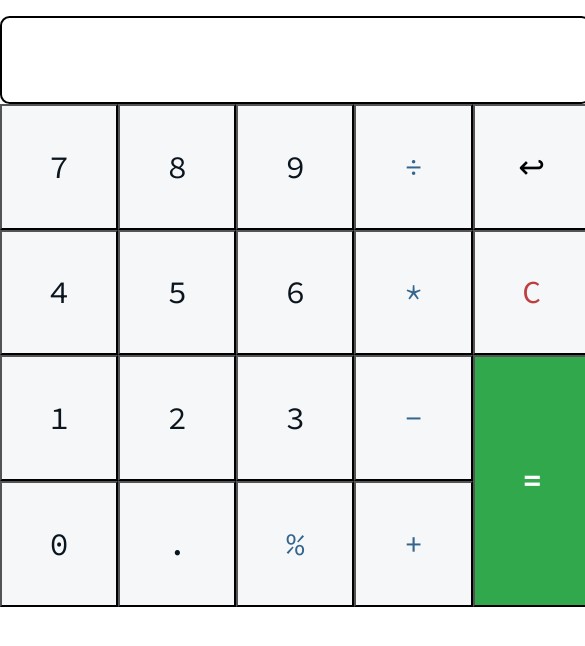
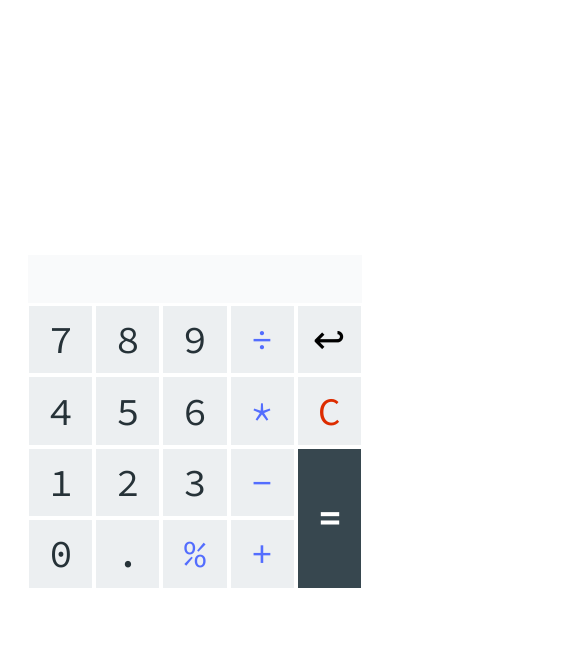
Before and after one commit to clavierbulb-green/JS-Calculator, a plain HTML site: page index.html in a window 390 px wide. Shown: the top 646 px of the page, 585 px wide, since content can reach past the window. Drawn offline with Linux system fonts and the light colour scheme.

Commit message:
Remove tooltips, improve UI
Center calculator on portrait-oriented screens

To be easier of the eyes:
* Increase size of calculator,
* Change color theme to a light-blue and
* Increase font-size and spacing of buttons/display text.

Remove tooltips that hid partially behind buttons, and were crowding the screen
on small screens.

Font-sizes tied to vw or vh so that text doesn't overflow buttons at
small screen-sizes.

```diff
--- a/assets/styles/main.css
+++ b/assets/styles/main.css
@@ -1,18 +1,47 @@
+@media (orientation: portrait) {
+    :root {
+        --calculator_side_length: 86vw;
+    }
+    .display {
+        font-size: 10vw;
+        padding-left: 5vw;
+    }
+    button {
+        font-size: 10vw;
+    }
+}
+
+@media (orientation: landscape) {
+    :root {
+        --calculator_side_length: 86vh;
+    }
+    .display {
+        font-size: 10vh;
+        padding-left: 5vh;
+    }
+    button {
+        font-size: 10vh;
+    }
+}
+
 .calculator {
     display: flex;
     flex-direction: column;
     box-sizing: border-box;
-    margin: 1em  auto;
-    width: 70vh;
-    height: 70vh;
+    margin: 0 auto;
+    margin-top: calc(50vh - var(--calculator_side_length) / 2);
+    width: var(--calculator_side_length);
+    height: var(--calculator_side_length);
 }
 
 .display {
-    font-size: 2.0em;
     font-family: 'Source Code Pro', monospace;
-    border: 2px solid black;
-    border-radius: 0.3em;
+    background-color: rgba(236, 239, 241, 0.3);
+    color: #263238;
+    letter-spacing: 0.25rem;
     flex: 1;
+    border: 1px solid white;
+    box-sizing: border-box;
 }
 
 /* KEYPAD */
@@ -39,74 +68,31 @@
 }
 
 button {
-    font-size: 2.0em;
+    box-sizing: border-box;
     font-family: 'Source Code Pro', monospace;
-    background-color: #F5F7F9;
+    background-color: #ECEFF1;
+    border: 2px solid white;
+    text-align: center;
+}
+
+button:hover {
+    filter: contrast(120%);
 }
 
 .number {
-    color: #0B151D;
+    color: #263238;
 }
 
 .operator {
-    color: #34658D;
+    color: #536DFE;
 }
 
 #clear {
-    color: #BF3F3F;
+    color: #DD2C00;
 }
 
 #equals {
-    color: #FFFFFF;
+    color: white;
     font-weight: bold;
-    background-color: #32A84C ;
+    background-color: #37474F;
 }
-
-
-/* TOOLTIPS */
-.tooltip {
-    position: relative;
-}
-
-.tooltip::before, .tooltip::after {
-    position: absolute;
-    left: 50%;
-    opacity: 0;
-    z-index: -1;
-    /*transition: all ease 0.3s;*/
-}
-
-
-.tooltip::before {
-    content: "";
-    border-width: 10px 8px 0px 8px;
-    border-style: solid;
-    border-color: rgba(0, 70, 100, 0.7) transparent transparent transparent;
-    margin-left: -8px;
-    top: -20px;
-}
-
-.tooltip:after {
-    content: attr(data-tooltip);
-    /*background: rgba(0, 0, 0, 0.3);*/
-    background: rgba(0, 70, 100, 0.7);
-    /*color: #eee;*/
-    color: #fff;
-    top: -20px;
-    font-size: 14px;
-    font-weight: normal;
-    width: 180px;
-    margin-left: -90px;
-    transform: translateY(-100%);
-
-    padding: 2px 0.5px;
-
-    /*box-shadow: 0px 1px 1px 0px #333;*/
-}
-
-/* Hover effect */
-
-.tooltip:hover::before, .tooltip:hover::after {
-   opacity: 1;
-   z-index: 1;
-}
--- a/index.html
+++ b/index.html
@@ -5,10 +5,10 @@
     <title>Calculator</title>
     <link rel="stylesheet" href="assets/styles/reset.css">
     <link rel="stylesheet" href="assets/styles/main.css">
-    <link rel="stylesheet" href=
-    "https://fonts.googleapis.com/css?family=Source+Code+Pro&display=swap">
+    <link rel="stylesheet"
+          href=
+          "https://fonts.googleapis.com/css?family=Source+Code+Pro&display=swap">
 
-    <script src="scripts/main.js" async></script>
 </head>
 <body>
     <div class="calculator">
@@ -26,28 +26,22 @@
                 <button class="number" id="button__3">3</button>
                 <button class="number" id="button__0">0</button>
                 <button class="number" id="point">.</button>
-                <button class="operator tooltip" id="modulo" data-tooltip="Modulo[%]">%
-                </button>
+                <button class="operator" id="modulo">%</button>
             </div>
             <div class="operator-keys">
-                <button class="operator tooltip" id="divide" data-tooltip="Divide[/]">&divide
-                </button>
-                <button class="operator tooltip" id="multiply" data-tooltip="Multiply[*]">*
-                </button>
-                <button class="operator tooltip" id="subtract" data-tooltip="Subtract[-]">-
-                </button>
-                <button class="operator tooltip" id="add" data-tooltip="Add[+]">+
-                </button>
+                <button class="operator" id="divide">&divide</button>
+                <button class="operator" id="multiply">*</button>
+                <button class="operator" id="subtract">-</button>
+                <button class="operator" id="add">+</button>
             </div>
             <div class="sidebar">
-                <button id="backspace" class="tooltip" data-tooltip="Undo[Backspace]">&#8617
-                </button>
-                <button id="clear" class="tooltip" data-tooltip="Clear Display[Esc]">C
-                </button>
-                <button id="equals" class="tooltip" data-tooltip="Calculate Result[Enter/=]">=
-                </button>
+                <button id="backspace">&#8617</button>
+                <button id="clear">C</button>
+                <button id="equals">=</button>
             </div>
         </div> <!--end .keypad__wrapper-->
     </div> <!--end .calculator-->
+
+    <script src="scripts/main.js"></script>
 </body>
 </html>
--- a/scripts/main.js
+++ b/scripts/main.js
@@ -10,9 +10,9 @@ let nextOperand = '';
 let answered = false;
 
 
-// returns the result of an operation defined by operator on numbers x and y
 function operate(operator, x, y) {
-    //TODO throw errors in error cases?
+    /* Return the result of applying operator on the operands x and y*/
+
     switch (operator) {
         case "+":
             return x + y;
@@ -25,7 +25,7 @@ function operate(operator, x, y) {
         case "%":
             return x % y;
         default:
-            return("ERROR: Invalid value for operator");
+            return NaN;
     }
 }
 
@@ -154,9 +154,6 @@ function evaluateExpression() {
 
 /********** keyboard input **********/
 document.addEventListener('keydown', e => {
-    //console.log(e.key, typeof(e.key));
-    //TODO compare to button text-content instead?
-
     // digit input
     if (Number.isInteger(Number(e.key)) || e.key === '.') {
         inputDigit(e.key);
@@ -191,8 +188,6 @@ document.addEventListener('keydown', e => {
 
 function backSpace() {
     if (display.textContent) {
-        // TODO test last character in display?
-        //removeChar = display.textContent.slice(-1);
         display.textContent = display.textContent.slice(0, -1);
 
         if (nextOperand) {
@@ -212,33 +207,35 @@ function backSpace() {
     }
 }
 
-/********** keypad(button) input **********/
-let numKeys = document.querySelectorAll('.number');
-numKeys.forEach( listObj => {
-    listObj.addEventListener('click', e => {
-        inputDigit(listObj.textContent)
-    })
-});
+/********** keypad buttons **********/
+const numKeys = document.getElementsByClassName('number');
+for (let i = 0; i < numKeys.length; i++) {
+    let numKey = numKeys[i];
+    numKey.addEventListener('click', e => {
+        inputDigit(numKey.textContent)
+    });
+};
 
-let clearKey = document.querySelector('#clear');
-clearKey.addEventListener('click', e => {
-    clearInfo();
-});
-
-let operatorKeys = document.querySelectorAll('.operator');
-operatorKeys.forEach( listObj => {
-    listObj.addEventListener('click', e => {
-        opStr = listObj.textContent[0];
+const operatorKeys = document.getElementsByClassName('operator');
+for (let i = 0; i < operatorKeys.length; i++) {
+    let operatorKey = operatorKeys[i];
+    operatorKey.addEventListener('click', e => {
+        opStr = operatorKey.textContent[0];
         inputOperator(opStr)
     });
-});
+};
 
-let equalsKey = document.querySelector('#equals');
+const equalsKey = document.getElementById('equals');
 equalsKey.addEventListener('click', e => {
     evaluateExpression();
 });
 
-let backspaceKey = document.querySelector('#backspace');
+const backspaceKey = document.getElementById('backspace');
 backspaceKey.addEventListener('click', e => {
     backSpace();
 });
+
+const clearKey = document.getElementById('clear');
+clearKey.addEventListener('click', e => {
+    clearInfo();
+});
```
Also changed, not shown: README.md, assets/images/preview/screenshot.png (added), 1 other file.
